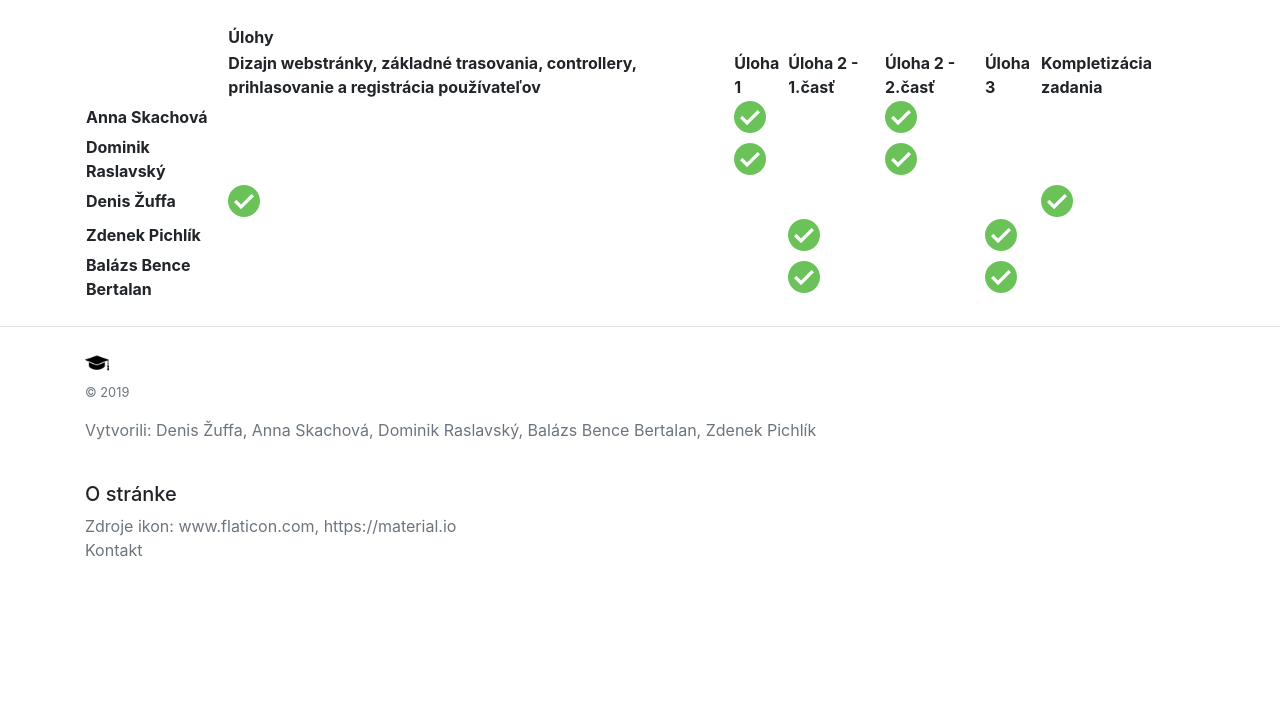
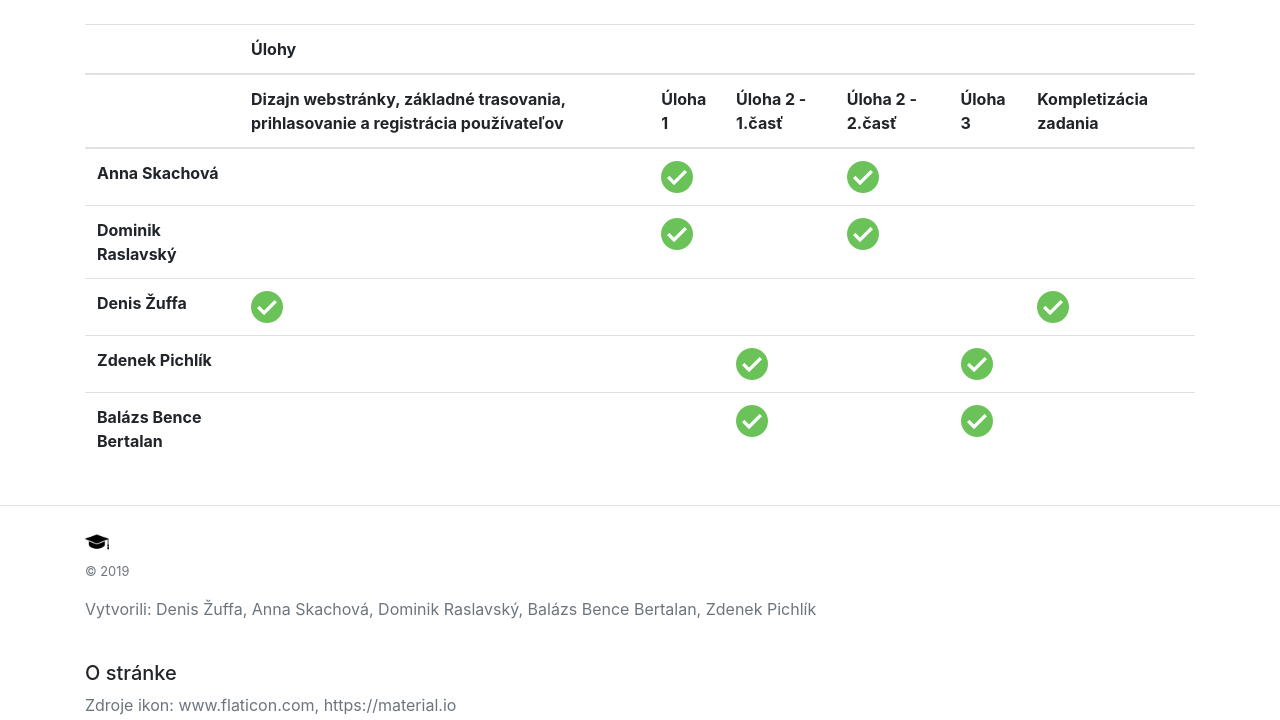
Before and after one commit to fdz12/finzad, a PHP site: page /podstranka.php in a window 1280 px wide. Shown: the part 56-776 px from the top of the page. Before the commit the page ends 613 px from the top, so only its background shows below. Run offline with PHP 8.4, Linux system fonts and the light colour scheme; some libraries are stand-ins or nearby versions.

Commit message:
bootstrap tabulka

```diff
--- a/podstranka.php
+++ b/podstranka.php
@@ -80,8 +80,8 @@
     <main>
         <div class="container mt-4">
             <div class="row">
-                <div class="col">
-                    <table>
+                <div class="col overflow-auto">
+                    <table class="table">
 						<thead>
 							<tr>
 								<th></th>
@@ -89,7 +89,7 @@
 							</tr>
 							<tr>
 								<th></th>
-								<th>Dizajn webstránky, základné trasovania, controllery, prihlasovanie a registrácia používateľov</th>
+								<th>Dizajn webstránky, základné trasovania, prihlasovanie a registrácia používateľov</th>
 								<th>Úloha 1</th>
 								<th>Úloha 2 - 1.časť</th>
 								<th>Úloha 2 - 2.časť</th>
```
